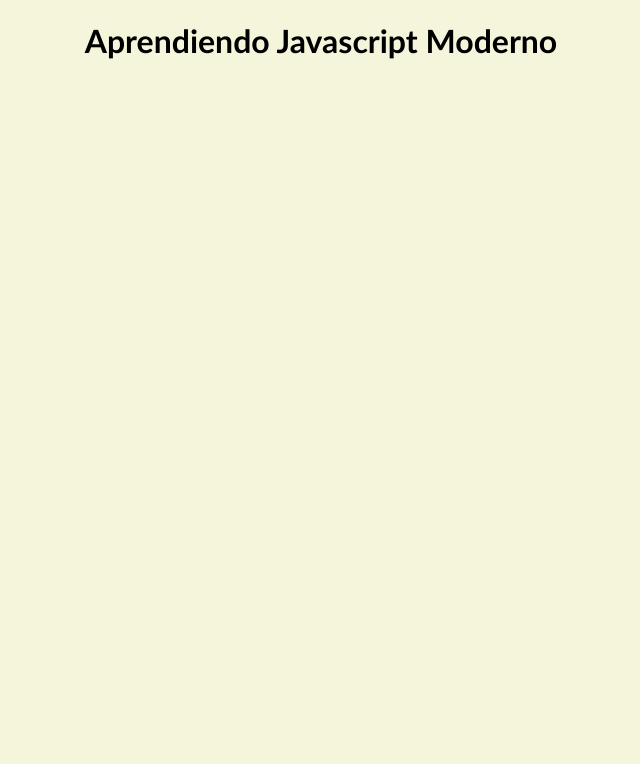
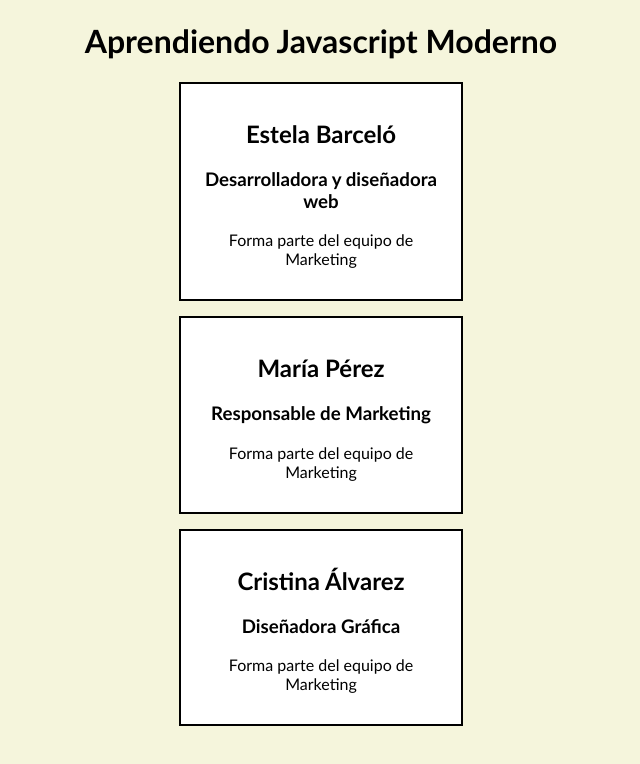
Before and after one commit to esbarmo/master-typescript, a plain HTML site: page javascript-moderno/index.html in a window 1280 px wide. Shown: the whole page, without its empty margins (319-959 px from the left). Drawn offline with Linux system fonts and the light colour scheme.

Commit message:
Template Strings

```diff
--- a/javascript-moderno/css/styles.css
+++ b/javascript-moderno/css/styles.css
@@ -4,3 +4,11 @@ body {
     "Lucida Sans", Arial, sans-serif;
   text-align: center;
 }
+
+.ficha {
+  border: 2px solid black;
+  background: white;
+  margin: 15px auto;
+  padding: 15px;
+  width: 250px;
+}
--- a/javascript-moderno/index.html
+++ b/javascript-moderno/index.html
@@ -5,7 +5,7 @@
     <meta name="viewport" content="width=device-width, initial-scale=1.0">
 
     <!--SCRIPTS-->
-    <script src="scripts/01-variables.js"></script>
+    <script src="scripts/02-strings.js"></script>
 
     <!--ESTILOS-->
     <link rel="stylesheet" href="css/styles.css" />
@@ -14,5 +14,7 @@
 </head>
 <body>
     <h1>Aprendiendo Javascript Moderno</h1>
+
+    <div id="contenedor"></div>
 </body>
 </html>
--- /dev/null
+++ b/javascript-moderno/scripts/02-strings.js
@@ -0,0 +1,35 @@
+document.addEventListener('DOMContentLoaded', function () {
+    // Strings clasicos
+    let nombre = "Estela";
+    let apellidos = "Barceló";
+    let profesion = "Desarrolladora y diseñadora Web";
+    let nya = nombre + " " + apellidos + "\n" + profesion;
+
+    // Template Strings
+    let plantilla = `${nombre} ${apellidos}
+${profesion}`;
+
+    console.log(nya);
+    console.log(plantilla);
+
+    function ficha(nombre, apellidos, profesion) {
+        let fichaTecnica = `
+    <div class="ficha">
+    <h2>${nombre} ${apellidos}</h2>
+    <h3>${profesion}</h3>
+    <p>Forma parte del equipo de Marketing</p>
+    </div>
+    `;
+        return fichaTecnica;
+    }
+
+    let cajaFichas = document.createElement("section");
+
+    cajaFichas.innerHTML = ficha("Estela", "Barceló", "Desarrolladora y diseñadora web");
+
+    cajaFichas.innerHTML += ficha("María", "Pérez", "Responsable de Marketing");
+
+    cajaFichas.innerHTML += ficha("Cristina", "Álvarez", "Diseñadora Gráfica");
+
+    document.querySelector("#contenedor").appendChild(cajaFichas);
+}, false);
```
